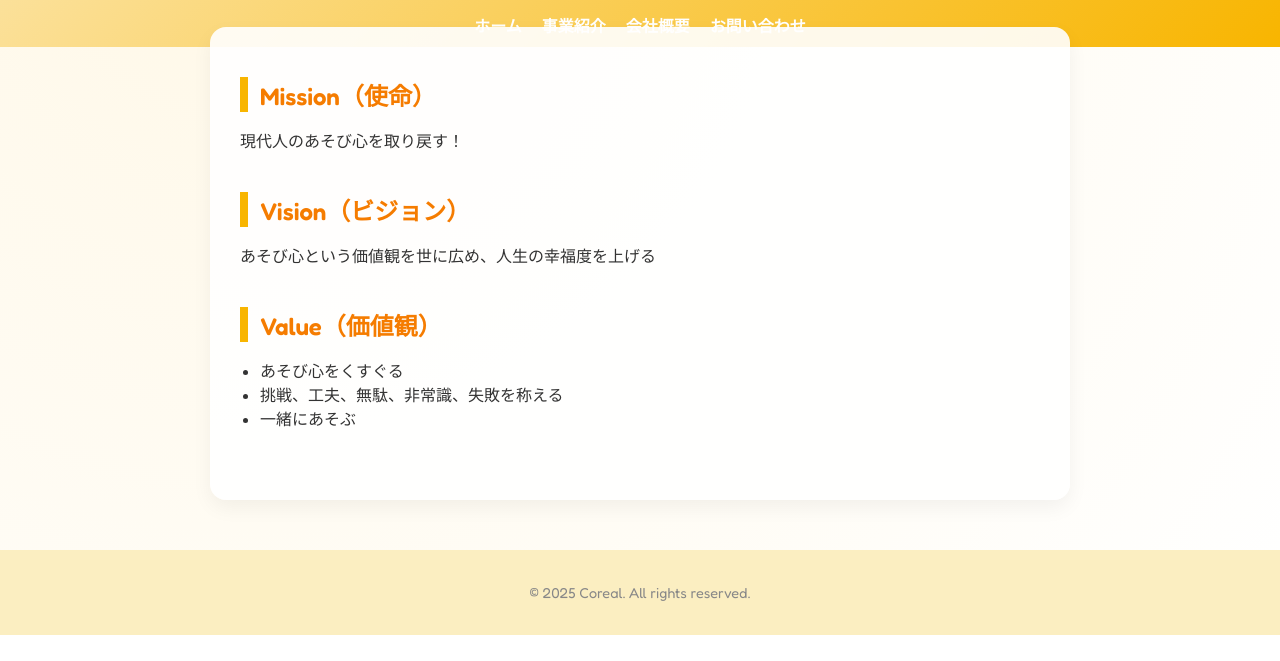
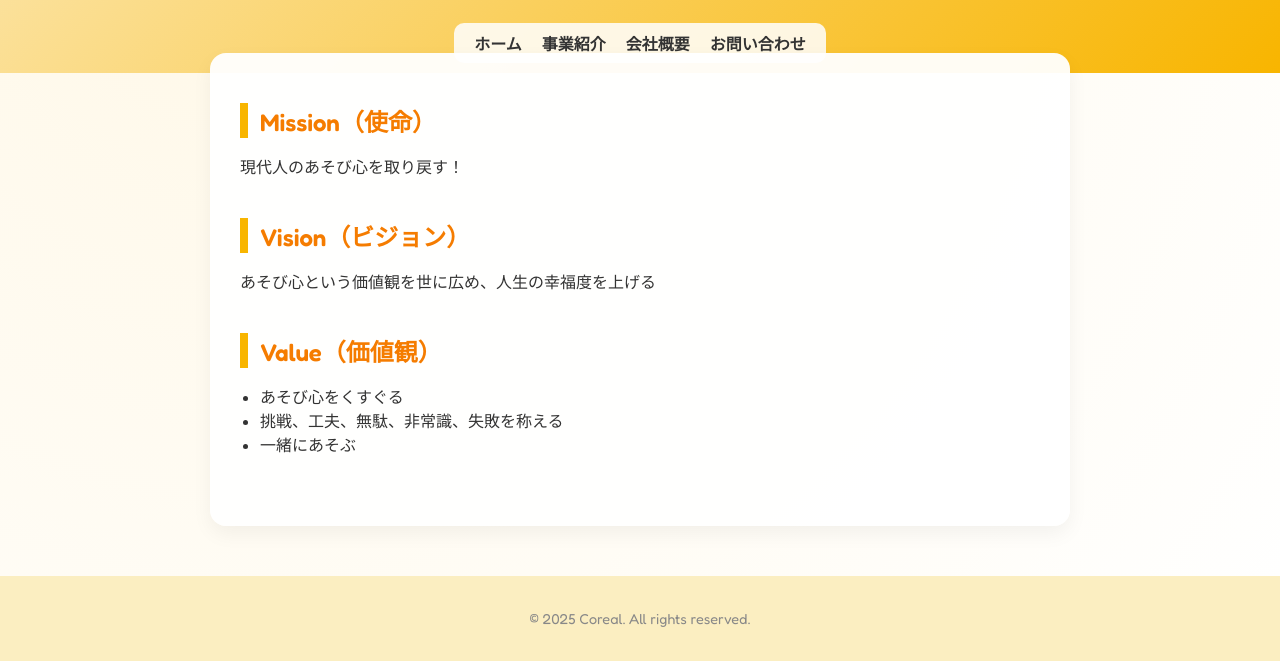
Before and after one commit to KumaBase/coreal-life, a plain HTML site: page index.html in a window 1280 px wide. Shown: the part 289-950 px from the top of the page. Before the commit the page ends 924 px from the top, so only its background shows below. Drawn offline with Linux system fonts and the light colour scheme.

Commit message:
デザイン調整

```diff
--- a/style.css
+++ b/style.css
@@ -27,6 +27,10 @@ h1 {
 }
 nav {
   margin-top: 10px;
+  background-color: rgba(255, 255, 255, 0.85);
+  border-radius: 10px;
+  display: inline-block;
+  padding: 8px 20px;
 }
 .nav-menu {
   list-style: none;
@@ -39,19 +43,19 @@ nav {
 }
 .nav-menu li a {
   text-decoration: none;
-  color: white;
+  color: #333;
   font-weight: 600;
   border-bottom: 2px solid transparent;
   transition: border-bottom 0.3s;
 }
 .nav-menu li a:hover {
-  border-bottom: 2px solid white;
+  border-bottom: 2px solid #f57c00;
 }
 main {
   padding: 30px;
   max-width: 800px;
   margin: auto;
-  background-color: rgba(255, 255, 255, 0.9);
+  background-color: rgba(255, 255, 255, 0.95);
   border-radius: 16px;
   box-shadow: 0 8px 20px rgba(0,0,0,0.05);
   margin-top: -20px;
```
